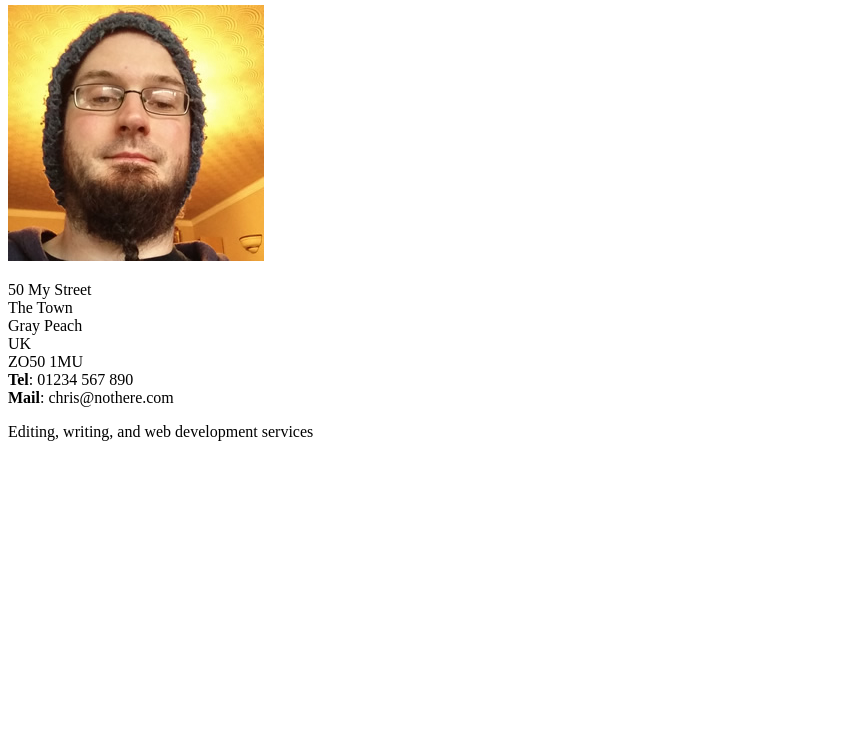
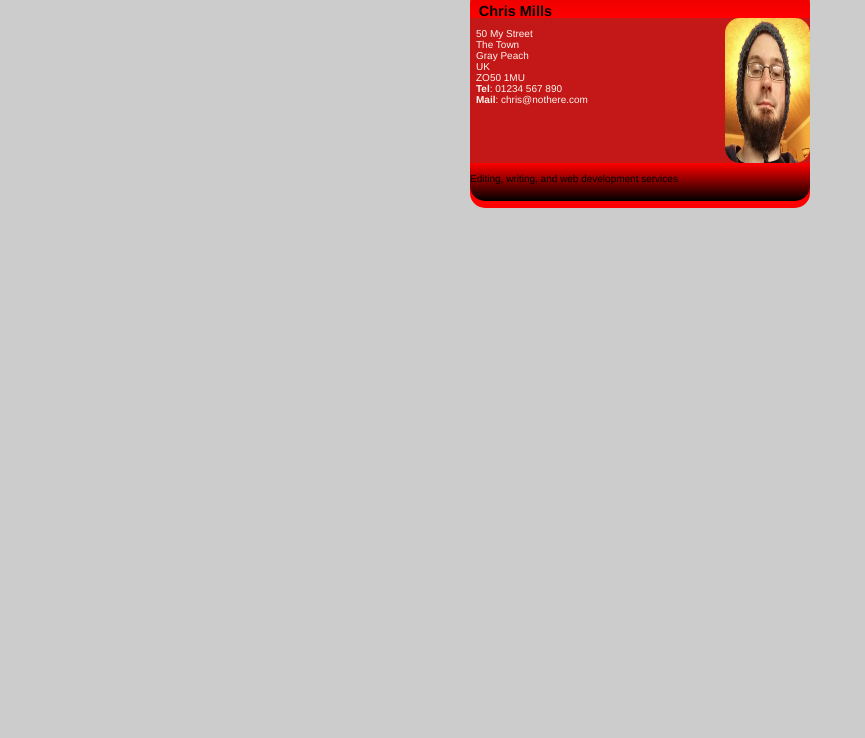
Before and after one commit to 1mbarak/business-card-assessment, a plain HTML site: page index.html in a window 1280 px wide. Shown: the part 62-800 px from the top of the page, without its empty margins (0-865 px from the left). Drawn offline with Linux system fonts and the light colour scheme.

Commit message:
Initial commit

```diff
--- a/index.html
+++ b/index.html
@@ -4,6 +4,7 @@
         <meta charset="utf-8" />
         <meta name="viewport" content="width=device-width, initial-scale=1.0" />
         <title>Business Card</title>
+        <link   rel="stylesheet" href="style.css">
     </head>
 
     <body>
@@ -12,7 +13,7 @@
                 <h2>Chris Mills</h2>
             </header>
             <article>
-                <img
+                <img class="card article img"
                     src="chris.jpg"
                     alt="A picture of Chris - a man with glasses, a beard, and a silly wooly hat"
                 />
--- /dev/null
+++ b/style.css
@@ -0,0 +1,57 @@
+.card
+{width: 34em;
+height: 22em;
+margin: 5em auto;
+background-color: red;
+border-radius: 1.5em;
+padding-top: 0;
+}
+body {
+    margin: 0;
+}
+html {
+    font-family: 'Helvetica neue',Arial, Helvetica, sans-serif;
+    font-size: 10px;
+    background-color: #ccc;
+}
+h2{
+    font-size: 1.45em;
+    text-align: center;
+    text-align: left;
+    margin-top: 0;
+    margin: 0;
+    padding-top: 1.0em;
+    padding-left: 0.6em;
+}
+.card article img{
+    max-height: 100%;
+    float: right;
+    width: 8.5em;
+    border-radius: o;
+    margin-top: 0;
+    border: 0;
+}
+.card footer{
+    background-image: linear-gradient(to bottom,rgba(0,0,0,0),rgba(0,0,0,1));
+    border-radius: 0 0 1.5em 1.5em;
+    height: 30px;
+    height: 38px;
+    margin-top: 0;
+    border: 0;
+    margin-bottom: o;
+}.card header{
+    background-image: linear-gradient(to bottom,rgba(0,0,0,.1), rgba(0,0,0,0));
+    border-radius: 1.5em 1.5em 0 0;
+    height: 30px
+
+}
+article {
+    height: 14.5em;
+    background-color: rgb(196,24,24);
+    padding-left: 2.5px;
+    padding-left: 0.6em;
+    color: seashell;
+}
+p{
+    float: left;
+}
```
